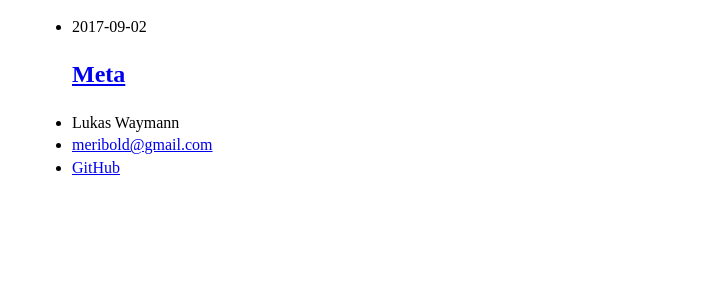
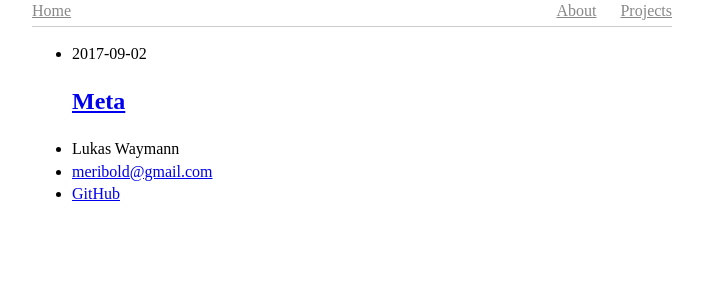
Before and after one commit to meribold/meribold.org, a Jekyll site: the page built from index.md, in a window 1280 px wide. Shown: the top 300 px of the page, without its empty margins (288-990 px from the left). Built offline with Jekyll 4.4.1, drawn with Linux system fonts in a browser that asks for light colours.

Commit message:
Add a basic navigation bar again
Some code is taken from <https://github.com/jekyll/minima>.

```diff
--- a/_includes/head.html
+++ b/_includes/head.html
@@ -9,6 +9,7 @@
     {% endif %}
   </title>
   <link rel="stylesheet" href="{{ "/assets/main.css" | relative_url }}">
+  <link rel="stylesheet" href="{{ "/assets/header.css" | relative_url }}">
 </head>
 
 <!-- vim: set tw=90 sts=-1 sw=2 et: -->
--- a/_includes/header.html
+++ b/_includes/header.html
@@ -1,5 +1,16 @@
-<header>
-  <!-- TODO? -->
+<header class="site-header" role="banner">
+  <nav>
+    <a class="header-link" href="{{ "/" | relative_url }}">Home</a>
+    <nav class="site-nav">
+      {% assign default_paths = site.pages | map: "path" %}
+      {% for path in default_paths %}
+        {% assign my_page = site.pages | where: "path", path | first %}
+        {% if my_page.title %}
+          <a class="header-link" href="{{ my_page.url | relative_url }}">{{ my_page.title | escape }}</a>
+        {% endif %}
+      {% endfor %}
+    </nav>
+  </nav>
 </header>
 
 <!-- vim: set tw=90 sts=-1 sw=2 et: -->
--- /dev/null
+++ b/assets/header.css
@@ -0,0 +1,19 @@
+.site-header {
+  padding-bottom: .2em;
+  border-bottom: 1px solid #ccc;
+}
+
+.header-link {
+  color: #888;
+}
+
+.site-nav {
+  float: right;
+}
+
+/* Add gaps between links.  Don't add space after the last child.  */
+.header-link:not(:last-child) {
+  margin-right: 20px;
+}
+
+/* vim: set tw=90 sts=-1 sw=2 et: */
```
